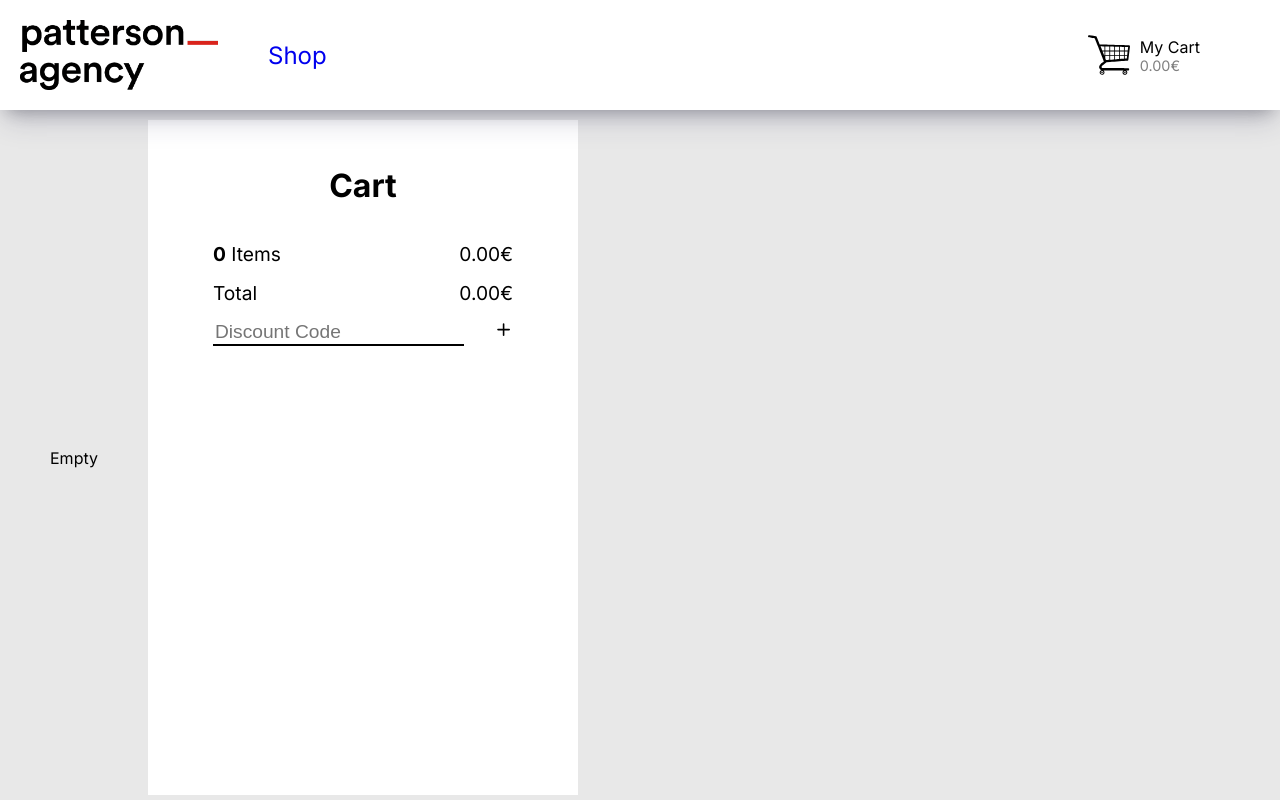
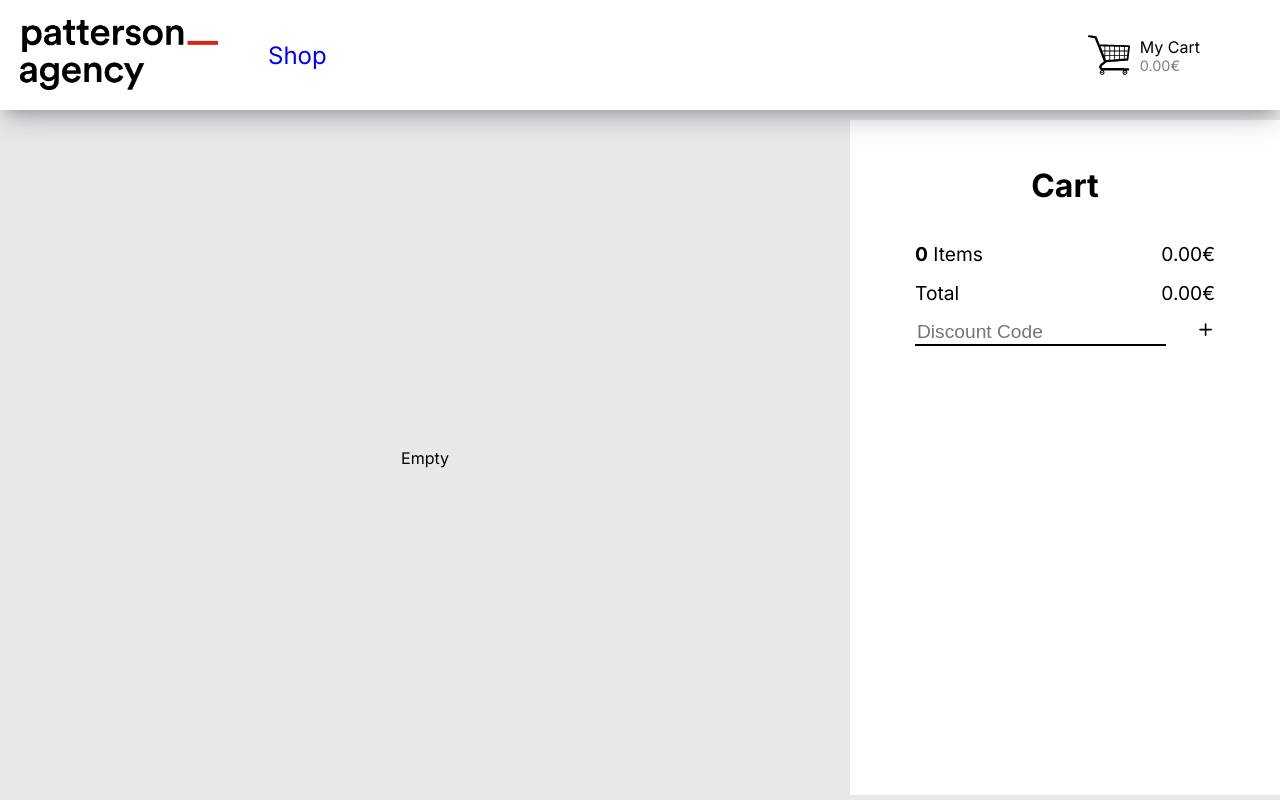
Before and after one commit to Stay1444/patterson-next, a Next.js app: page /cart in a window 1280 px wide. Built offline with nearby package versions, Linux system fonts and the light colour scheme.

Commit message:
styling fix

```diff
--- a/src/app/cart/page.module.sass
+++ b/src/app/cart/page.module.sass
@@ -30,7 +30,7 @@
     flex-direction: column
     row-gap: 15px
     padding: 50px
-
+    width: 100%
 .empty
     height: 100%
 
```
